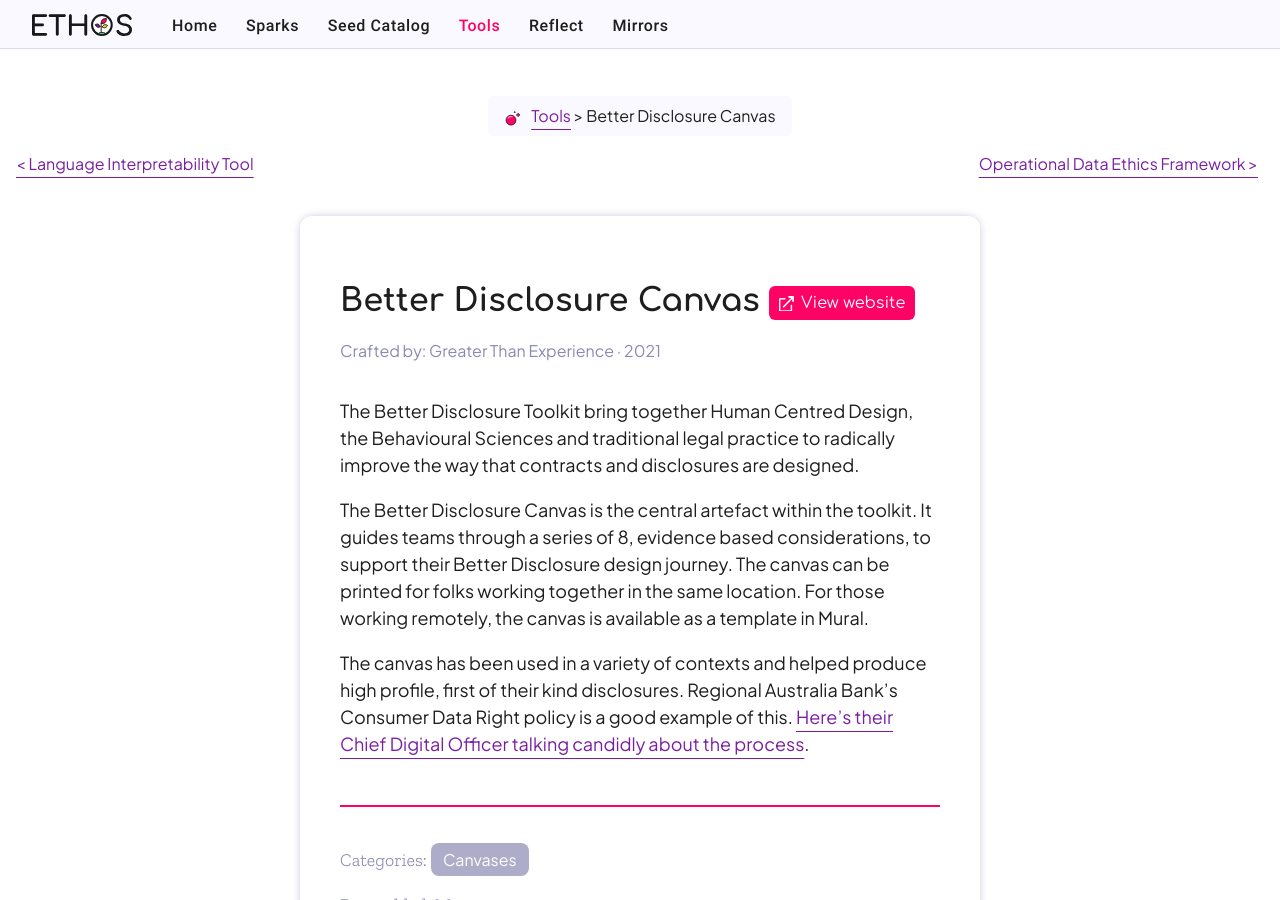
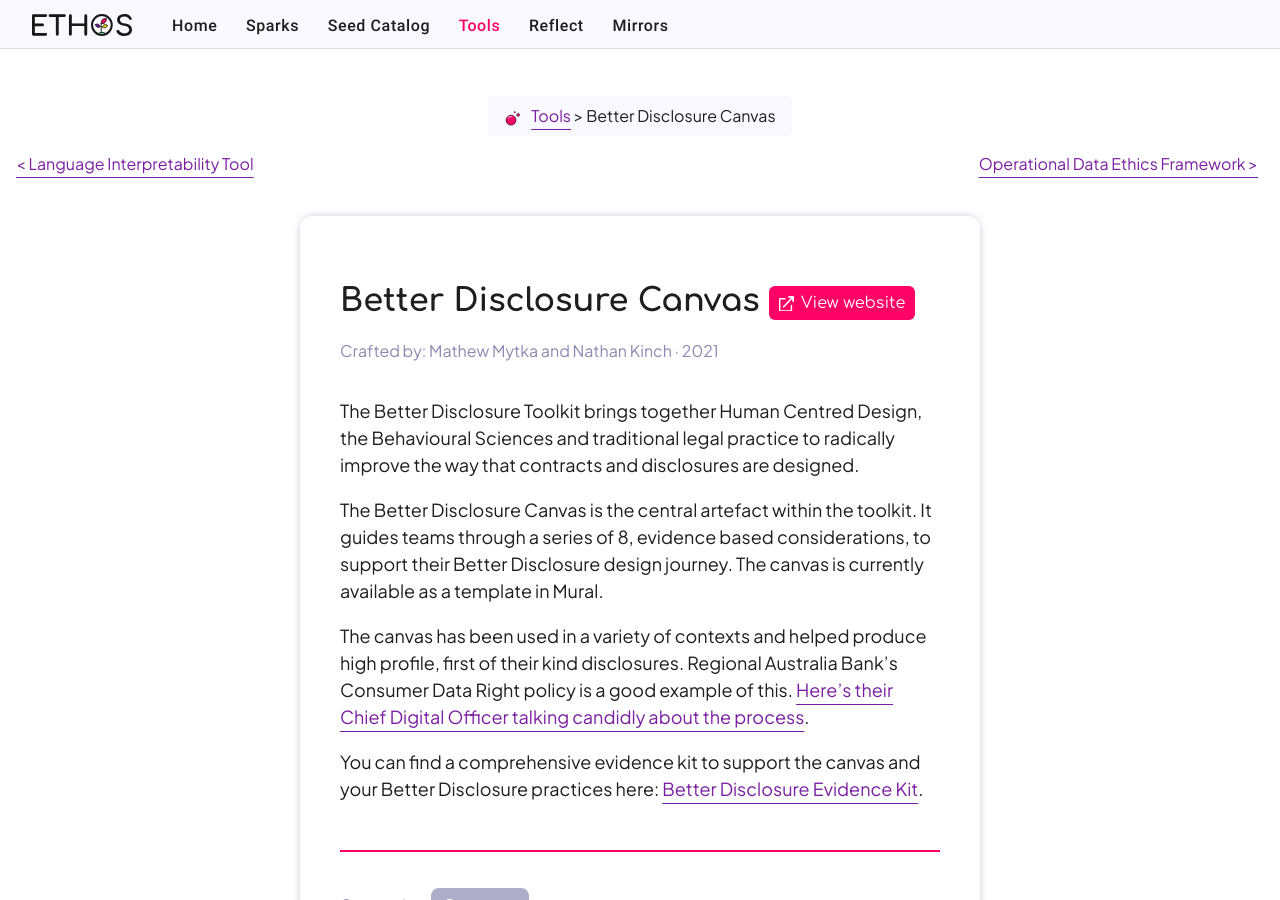
Before and after one commit to tethix-ethos/ethos-jekyll, a Jekyll site: the page built from _tools/better-disclosure-canvas.md, in a window 1280 px wide and 900 px high. Built offline with Jekyll 4.4.1, drawn with Linux system fonts in a browser that asks for light colours.

Commit message:
modified the links for Better Disclosure and Ethically Aligned Design

```diff
--- a/_tools/better-disclosure-canvas.md
+++ b/_tools/better-disclosure-canvas.md
@@ -2,16 +2,18 @@
 title: "Better Disclosure Canvas"
 date: 2021-03-31 05:18:56
 year_published: 2021
-author: Greater Than Experience
-website: https://tethix.co/better-disclosure-canvas-interactive/
+author: Mathew Mytka and Nathan Kinch
+website: https://app.mural.co/t/greaterthanexperience9110/m/greaterthanexperience9110/1576020708668/154d53ce191d172b3205f05a62a815eba5a3eed9?sender=ubc2338b15fb7ad7803547648
 description: >
     The Better Disclosure Canvas guides teams through a series of 8 evidence based considerations areas to support designing legal agreements and contracts that people love.
 categories:
  - Canvases
 ---
 
-The Better Disclosure Toolkit bring together Human Centred Design, the Behavioural Sciences and traditional legal practice to radically improve the way that contracts and disclosures are designed.
+The Better Disclosure Toolkit brings together Human Centred Design, the Behavioural Sciences and traditional legal practice to radically improve the way that contracts and disclosures are designed.
 
-The Better Disclosure Canvas is the central artefact within the toolkit. It guides teams through a series of 8, evidence based considerations, to support their Better Disclosure design journey. The canvas can be printed for folks working together in the same location. For those working remotely, the canvas is available as a template in Mural.
+The Better Disclosure Canvas is the central artefact within the toolkit. It guides teams through a series of 8, evidence based considerations, to support their Better Disclosure design journey. The canvas is currently available as a template in Mural.
 
 The canvas has been used in a variety of contexts and helped produce high profile, first of their kind disclosures. Regional Australia Bank's Consumer Data Right policy is a good example of this. [Here's their Chief Digital Officer talking candidly about the process](https://vimeo.com/485365972/754e474cc0).
+
+You can find a comprehensive evidence kit to support the canvas and your Better Disclosure practices here: [Better Disclosure Evidence Kit](https://drive.google.com/file/d/1Da563HnpLGQ9QY05Pb9hWMCKSEI2Yd98/view?usp=sharing).
```
Also changed, not shown: _tools/ethically-aligned-design.md (+1 -1 lines).
